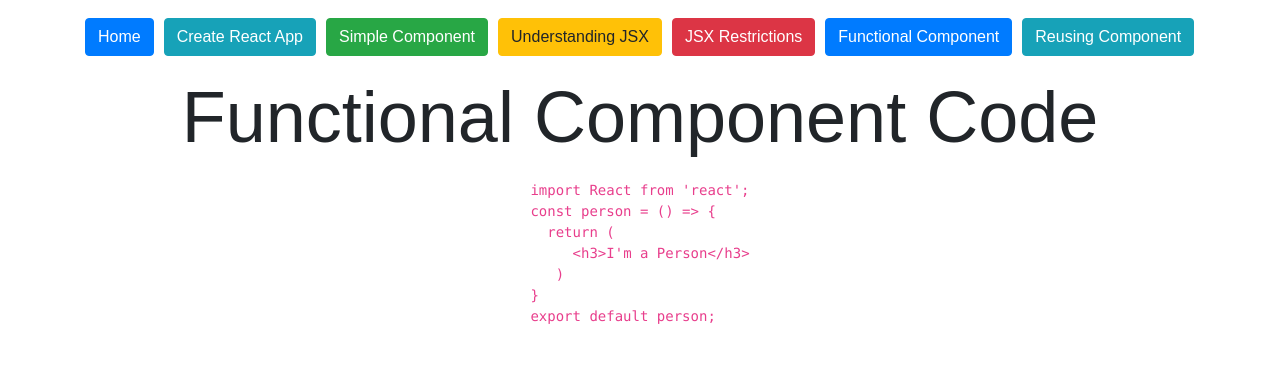
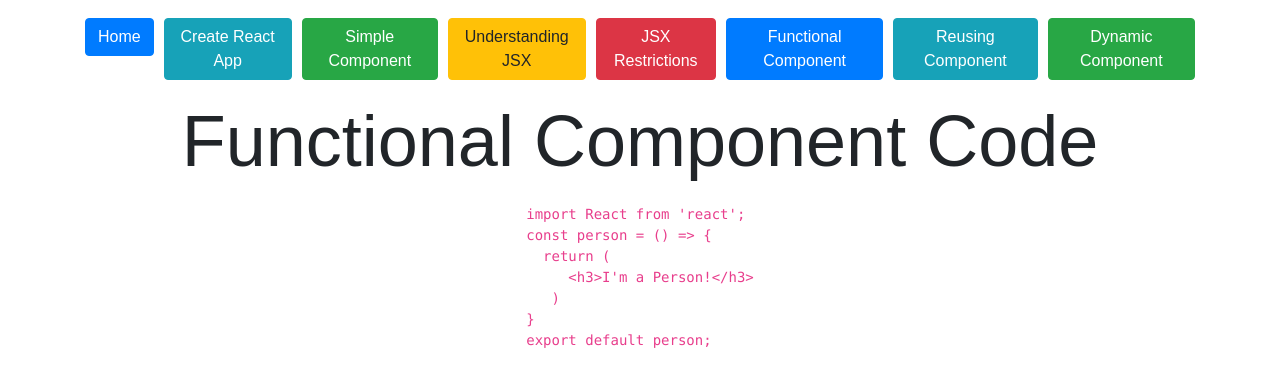
Before and after one commit to emilia98/ReactTheCompleteGuide-Udemy, a React (Create React App) app in the folder Demo/Understanding Base Features And Syntax/react-demo/: page /functional-component/code in a window 1280 px wide. Shown: the top 386 px of the page. Built offline with nearby package versions, Linux system fonts and the light colour scheme.

Commit message:
added Dynamic Component Demo

```diff
--- a/Demo/Understanding Base Features And Syntax/react-demo/src/App.js
+++ b/Demo/Understanding Base Features And Syntax/react-demo/src/App.js
@@ -17,6 +17,7 @@ import JSXRestrictions from './components/jsx-restrictions/JSXRestrictions';
 import FunctionalComponent from './components/functional-component/FunctionalComponent';
 import FunctionalComponentCode from './components/functional-component/FunctionalComponentCode';
 import ReusingComponent from './components/reusing-component/ReusingComponent';
+import DynamicComponent from './components/dynamic-component/DynamicComponent';
 
 class App extends Component {
   render() {
@@ -44,6 +45,9 @@ class App extends Component {
                 </li>
                 <li className="nav-item">
                   <Link className="nav-item btn btn-info" to="/reusing-component">Reusing Component</Link>
+                </li>
+                <li className="nav-item">
+                  <Link className="nav-item btn btn-success" to="/dynamic-component">Dynamic Component</Link>
                 </li>
             </ul>
         </nav>
@@ -76,6 +80,9 @@ class App extends Component {
           <Route path="/reusing-component">
             <ReusingComponent />
           </Route>
+          <Route path="/dynamic-component">
+            <DynamicComponent/>
+          </Route>
           <Route path="/">
             <Home />
           </Route>
--- /dev/null
+++ b/Demo/Understanding Base Features And Syntax/react-demo/src/components/dynamic-component/DynamicComponent.js
@@ -0,0 +1,17 @@
+import React, { Component } from 'react';
+import Person from './Person/Person';
+
+class DynamicComponent extends Component {
+    render() {
+        return(
+            <div className="page-container text-center">
+                <h1 className="display-3 page-title">Dynamic Component</h1>
+                <Person />
+                <Person />
+                <Person />
+            </div>
+        )
+    }
+}
+
+export default DynamicComponent;
--- /dev/null
+++ b/Demo/Understanding Base Features And Syntax/react-demo/src/components/dynamic-component/Person/Person.js
@@ -0,0 +1,9 @@
+import React from 'react';
+
+const person = () => {
+    return (
+        <h3>I'm a Person and {Math.floor(Math.random() * 100)}!</h3>
+    )
+}
+
+export default person;
--- a/Demo/Understanding Base Features And Syntax/react-demo/src/components/functional-component/FunctionalComponentCode.js
+++ b/Demo/Understanding Base Features And Syntax/react-demo/src/components/functional-component/FunctionalComponentCode.js
@@ -18,7 +18,7 @@ class FunctionalComponentCode extends Component {
                             &nbsp;&nbsp;return (
                         </code>
                         <code className="code">
-                            &nbsp;&nbsp;&nbsp;&nbsp; {("<h3>I'm a Person</h3>")}
+                            &nbsp;&nbsp;&nbsp;&nbsp; {("<h3>I'm a Person!</h3>")}
                         </code>
                         <code className="code">
                             &nbsp;&nbsp; {(")")}
--- a/Demo/Understanding Base Features And Syntax/react-demo/src/components/reusing-component/Person/Person.js
+++ b/Demo/Understanding Base Features And Syntax/react-demo/src/components/reusing-component/Person/Person.js
@@ -2,7 +2,7 @@ import React from 'react';
 
 const person = () => {
     return (
-        <h3>I'm a Person</h3>
+        <h3>I'm a Person!</h3>
     )
 }
 
```
